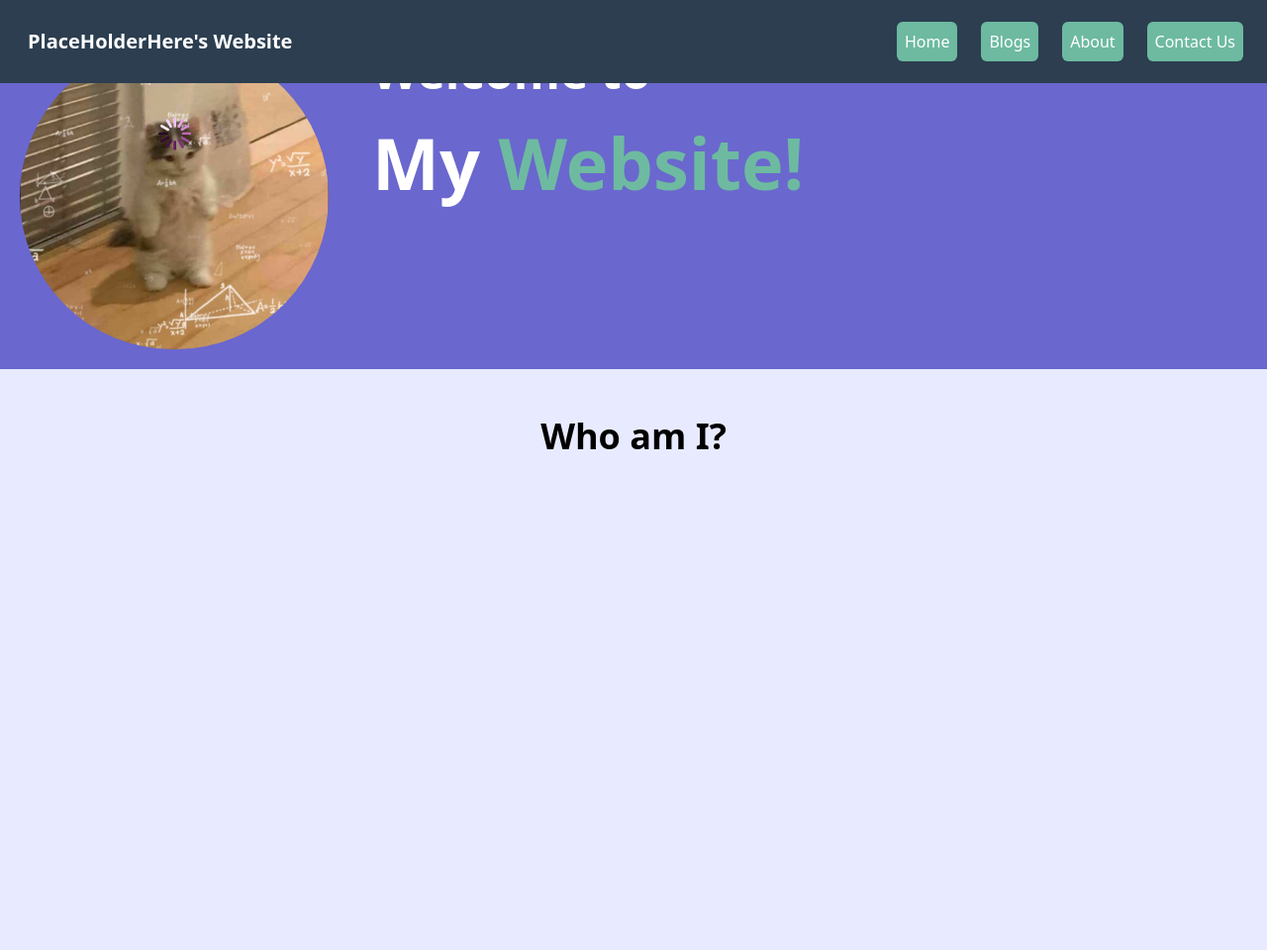
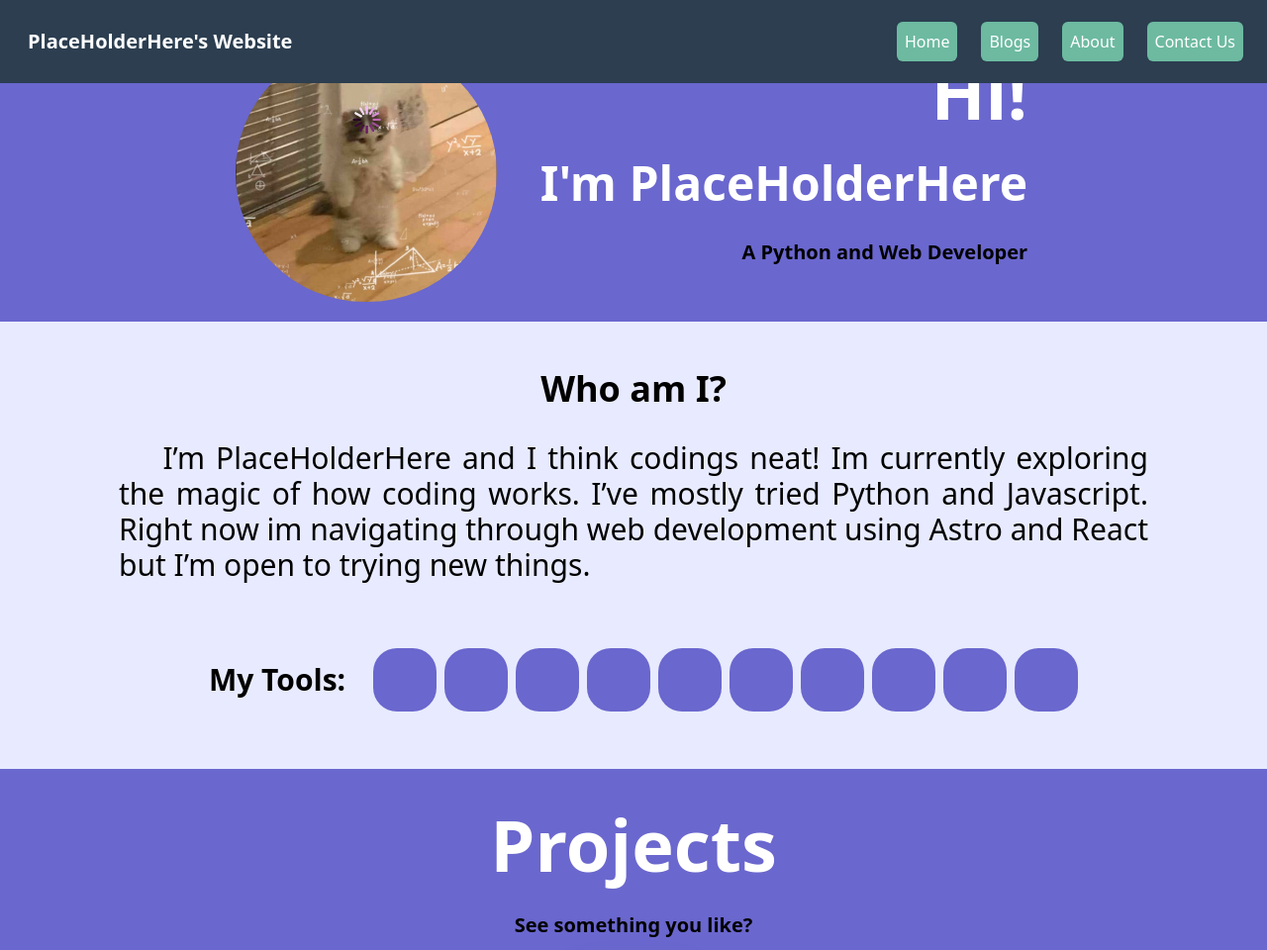
Before and after one commit to PlaceHolderHere/portfolio, an Astro site: page / in a window 1280 px wide. Shown: the top 960 px of the page at 99% size. Before the commit the page ends 800 px from the top, so only its background shows below. Built offline with nearby package versions, Linux system fonts and the light colour scheme; Astro itself is replaced by a stand-in of ours.

Commit message:
Added Additional Content to the home page, will add blogs and projects directory at a later date

```diff
--- a/src/layouts/MainLayout.astro
+++ b/src/layouts/MainLayout.astro
@@ -15,4 +15,5 @@ const {title = "PlaceHolderHere's Website", description = "PlaceHolderhere's Cod
 		<Navbar />
 		<slot />
 	</body>
+	<br class="my-6"/>
 </html>
--- a/src/pages/index.astro
+++ b/src/pages/index.astro
@@ -3,16 +3,49 @@ import MainLayout from "../layouts/MainLayout.astro"
 ---
 
 <MainLayout>
-    <div class="bg-dominant-color text-white shadow-3xl flex">
+    <div class="bg-dominant-color text-white shadow-3xl flex justify-center items-center w-screen px-24">
             <img src="pfp.jpg" class="p-1 m-4 shadow-3xl rounded-full" width="25%" height="25%">
-            <div class="">
-                <h1>Welcome to</h1>
-                <h1 class="text-7xl">My <span class="text-button-color font-bold">Website!</span></h1>
+            <div class="text-right ">
+                <h1 class="text-7xl">Hi!</h1>
+                <h1>I'm PlaceHolderHere</h1>
+                <h5 class="text-black">A Python and Web Developer</h5>
+                <br/>
             </div>
     </div>
     <br />
-    <div class="flex justify-center">
-        <h2>Who am I?</h2>
+    <div class="px-24 shadow-3xl ">
+        <h2 class="text-center">Who am I?</h2>
+        <h3 class="text-justify font-light">&nbsp;&nbsp;&nbsp;&nbsp;I’m PlaceHolderHere and I think codings neat! Im currently exploring the magic of how coding works. I’ve mostly tried Python and Javascript. Right now im navigating through web development using Astro and React but I’m open to trying new things.</h3>
+        <div class="tools my-12 flex items-center justify-center">
+            <h3>My Tools: </h3>
+            <div class="bg-dominant-color w-16 h-16 rounded-3xl mx-1"></div>
+            <div class="bg-dominant-color w-16 h-16 rounded-3xl mx-1"></div>
+            <div class="bg-dominant-color w-16 h-16 rounded-3xl mx-1"></div>
+            <div class="bg-dominant-color w-16 h-16 rounded-3xl mx-1"></div>
+            <div class="bg-dominant-color w-16 h-16 rounded-3xl mx-1"></div>
+            <div class="bg-dominant-color w-16 h-16 rounded-3xl mx-1"></div>
+            <div class="bg-dominant-color w-16 h-16 rounded-3xl mx-1"></div>
+            <div class="bg-dominant-color w-16 h-16 rounded-3xl mx-1"></div>
+            <div class="bg-dominant-color w-16 h-16 rounded-3xl mx-1"></div>
+            <div class="bg-dominant-color w-16 h-16 rounded-3xl mx-1"></div>
+        </div>
+    </div>
 
+    <div class="bg-dominant-color text-white shadow-3xl w-screen p-4 text-center">
+        <h1 class="text-7xl">Projects</h1>
+        <h5 class="text-black">See something you like?</h5>
+        <a class="rounded-xl bg-button-color shadow-2xl p-2 m-8 text-xl font-semibold text-black hover:bg-button-hover-color hover:cursor-pointer">Contact Me!</a>
+        <div class="grid grid-cols-2">
+            <div class="flex justify-center h-full">
+                <div class="rounded-3xl mx-2 bg-accent-color w-80 h-80 m-4 flex items-center justify-center">
+                    <h1>HI</h1>
+                </div>
+            </div>
+            <div class="flex justify-center mt-48">
+                <div class="rounded-3xl mx-2 bg-accent-color w-80 h-80 m-4 flex items-center justify-center">
+                    <h2>Awooga</h2>
+                </div>
+            </div>
+        </div>
     </div>
 </MainLayout>
--- a/src/styles/styles.css
+++ b/src/styles/styles.css
@@ -17,3 +17,7 @@ h3{
 h4{
     @apply text-2xl font-semibold m-4 p-2
 }
+
+h5{
+    @apply text-xl font-semibold m-4 p-2
+}
```
